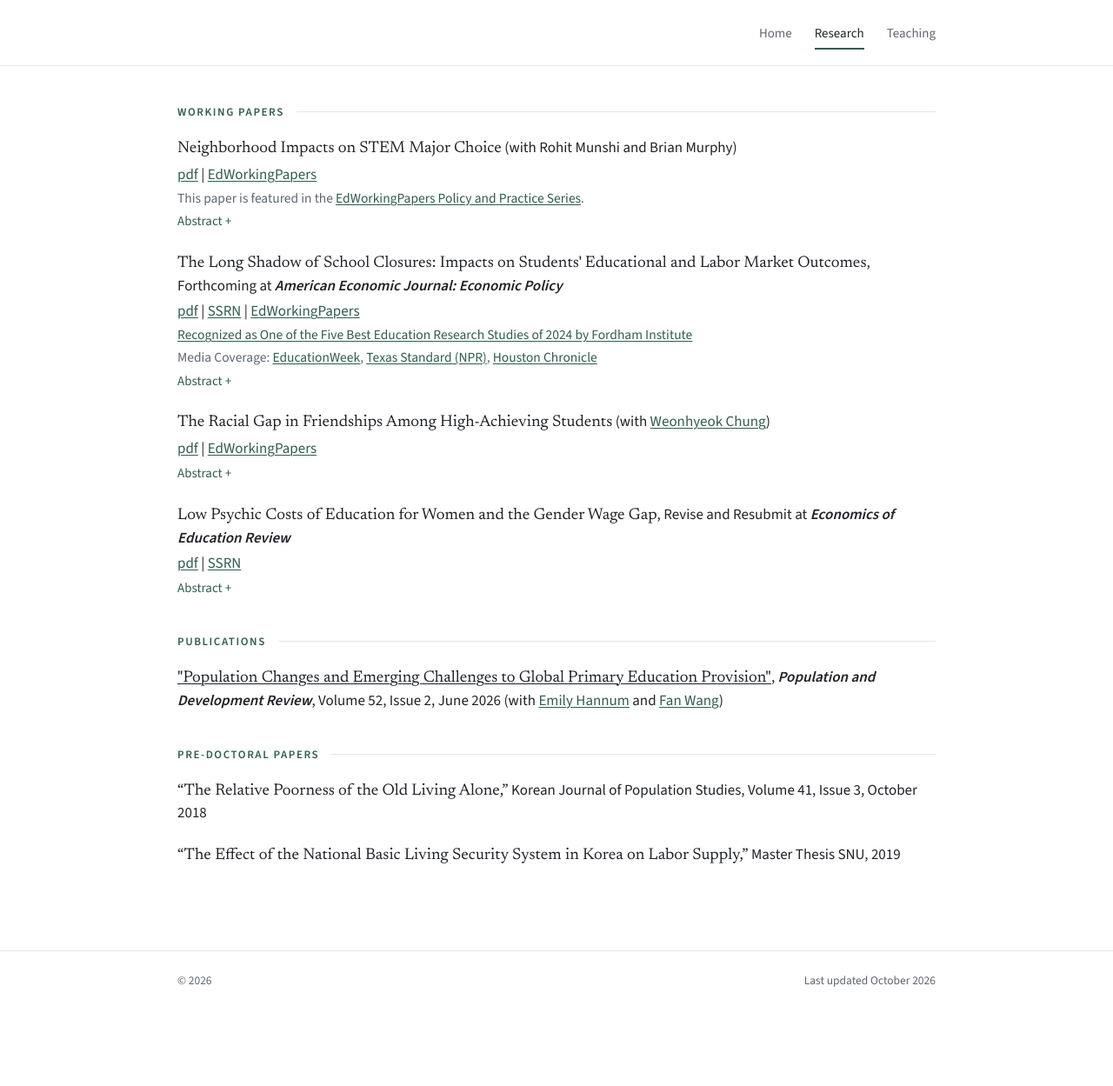
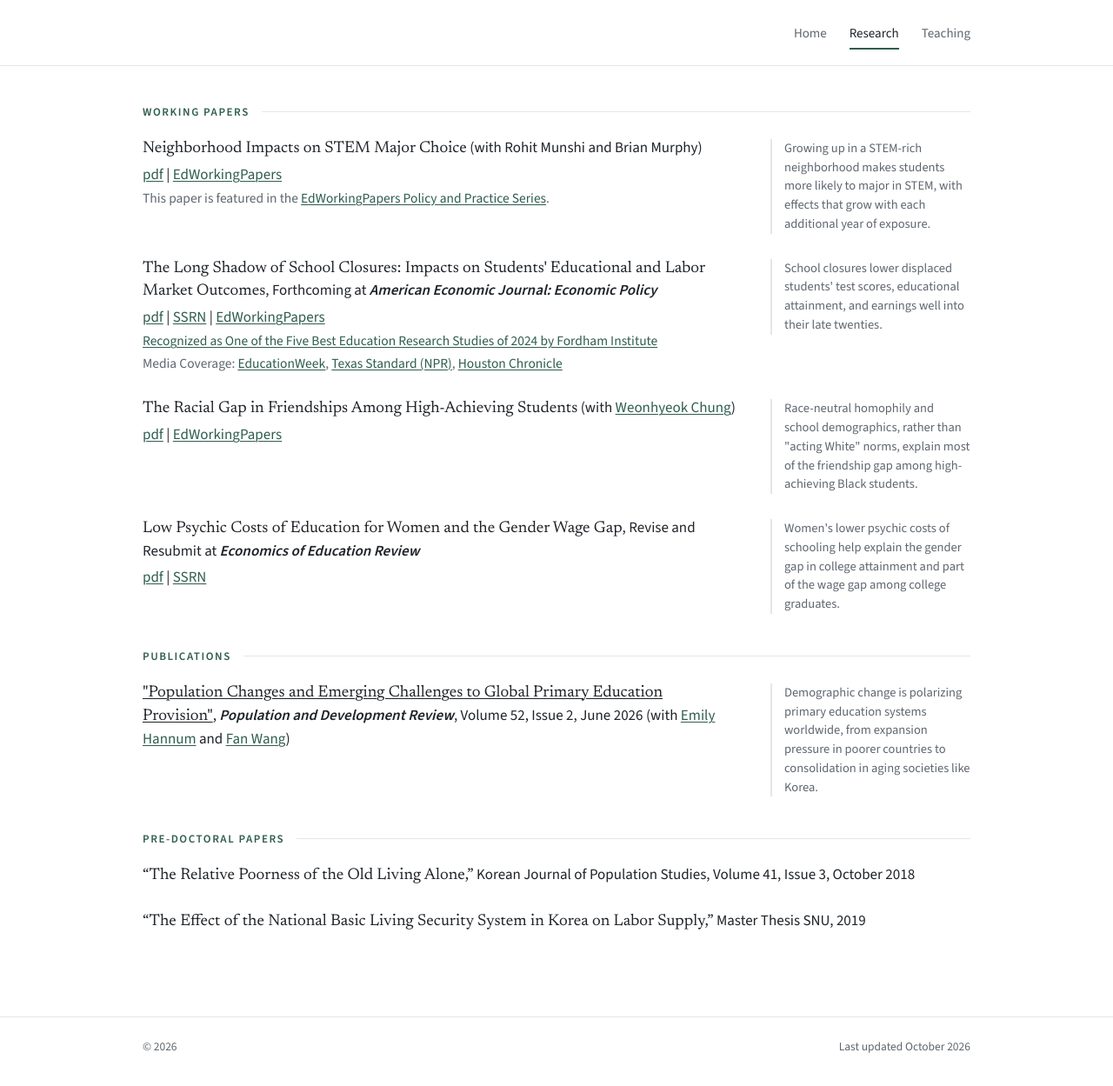
Before and after one commit to Jeonghyeok-Kim/Jeonghyeok-Kim.github.io, a Jekyll site: the page built from research.html, in a window 1280 px wide. Shown: the whole page at 87% size. Built offline with Jekyll 4.4.1, drawn with Linux system fonts in a browser that asks for light colours; before the commit the page ends 1172 px from its top, so only the background shows below that; part of the change alters nothing that is shown.

Commit message:
Replace abstracts with one-sentence summaries in a right-hand column (draft, not pushed)
Co-Authored-By: Claude Opus 5.5 <noreply@anthropic.com>
Claude-Session: https://claude.ai/code/session_01C8SfPgZMHDBmCfKXUXuK3z

```diff
--- a/_data/papers.yml
+++ b/_data/papers.yml
@@ -10,7 +10,7 @@
 #  info:       text shown right after the title, e.g. coauthors or status
 #  links:      shown as "pdf | SSRN | ..." under the title
 #  notes:      extra lines under the links (awards, media, ...)
-#  abstract:   shown when "Abstract" is clicked
+#  summary:    one-sentence summary shown on the right
 #
 #  In info / notes you can write links as [text](https://...).
 # ------------------------------------------------------------
@@ -18,26 +18,16 @@
 working_papers:
 
   - title: "Neighborhood Impacts on STEM Major Choice"
+    summary: "Growing up in a STEM-rich neighborhood makes students more likely to major in STEM, with effects that grow with each additional year of exposure."
     info: "(with Rohit Munshi and Brian Murphy)"
     links:
       pdf: /assets/Neighborhood_effects_STEM.pdf
       EdWorkingPapers: https://edworkingpapers.com/ai25-1263
     notes:
       - "This paper is featured in the [EdWorkingPapers Policy and Practice Series](https://edworkingpapers.com/policy-practice-series/ai25-1263)."
-    abstract: >-
-      This paper provides causal evidence that childhood neighborhoods shape
-      college major choice. Using Texas administrative data and variation in
-      school-move timing, we estimate the effect of neighborhood exposure on
-      STEM major choice. Students who move to STEM-rich neighborhoods are more
-      likely to major in STEM with each additional year of exposure. Local STEM
-      occupational composition is an important neighborhood characteristic
-      underlying this effect. The effects operate primarily through behavioral
-      pathways rather than academic performance. The benefits of STEM-rich
-      neighborhoods extend to underrepresented groups. These findings
-      underscore the critical role of neighborhoods in shaping educational
-      pathways and STEM participation.
 
   - title: "The Long Shadow of School Closures: Impacts on Students' Educational and Labor Market Outcomes"
+    summary: "School closures lower displaced students' test scores, educational attainment, and earnings well into their late twenties."
     info: ", Forthcoming at *American Economic Journal: Economic Policy*"
     links:
       pdf: /assets/School_Closure_and_Student_Outcomes.pdf
@@ -46,70 +36,25 @@ working_papers:
     notes:
       - "[Recognized as One of the Five Best Education Research Studies of 2024 by Fordham Institute](https://x.com/MichaelPetrilli/status/1870111404180574369)"
       - "Media Coverage: [EducationWeek](https://www.edweek.org/leadership/the-harm-of-school-closures-can-last-a-lifetime-new-research-shows/2024/06), [Texas Standard (NPR)](https://www.texasstandard.org/stories/school-closures-texas-pease-elementary-impact-students-academics/), [Houston Chronicle](https://www.houstonchronicle.com/news/houston-texas/education/hisd/article/school-closures-academics-21358511.php)"
-    abstract: >-
-      Each year, about a thousand public schools in the US close, displacing
-      hundreds of thousands of students. I examine the impact of public school
-      closures on displaced students using linked schooling and labor market
-      data from Texas. Using within-school across-time/cohort variation in
-      exposure to school closures, I implement difference-in-differences
-      strategies to identify causal effects. I find that school closures
-      decrease test scores, increase absenteeism, and lead to more disciplinary
-      actions. Furthermore, school closures decrease high school completion,
-      college attainment, employment, and earnings at ages 25–27. These impacts
-      are larger for secondary school students and those from economically
-      disadvantaged backgrounds.
 
   - title: "The Racial Gap in Friendships Among High-Achieving Students"
+    summary: "Race-neutral homophily and school demographics, rather than \"acting White\" norms, explain most of the friendship gap among high-achieving Black students."
     info: "(with [Weonhyeok Chung](https://sites.google.com/view/weonhyeokchung/home))"
     links:
       pdf: /assets/Friendship_Formation_by_Race_and_Abilities.pdf
       EdWorkingPapers: https://edworkingpapers.com/ai24-1025
-    abstract: >-
-      High-achieving Black students have fewer friends than high-achieving White
-      students. This pattern is often attributed to race-specific cultural
-      norms—most notably, the "acting White" hypothesis—which posit that
-      academically successful Black students face distinctive social costs from
-      their own racial group. Using nationally representative friendship network
-      data from the Add Health study, we revisit this interpretation. We show
-      that the gap can be largely accounted for by two race-neutral forces:
-      universal patterns of homophily—students of all races prefer friends who
-      share their race and achievement level—and the demographic structure of
-      schools, which leaves high-achieving Black students with a much smaller
-      pool of same-race, high-achieving peers. Counterfactual exercises that
-      equalize the demographic composition of schools eliminate most of the
-      friendship gap among high achievers, without invoking any group-specific
-      cultural attitudes toward achievement. Combining these estimates with
-      existing causal estimates of the economic returns to friendship suggests
-      that differences in adolescent social networks may have meaningful
-      downstream consequences for racial inequality in adulthood.
 
   - title: "Low Psychic Costs of Education for Women and the Gender Wage Gap"
+    summary: "Women's lower psychic costs of schooling help explain the gender gap in college attainment and part of the wage gap among college graduates."
     info: ", Revise and Resubmit at *Economics of Education Review*"
     links:
       pdf: /assets/Noncognitive_skills_and_gender_gaps.pdf
       SSRN: https://papers.ssrn.com/sol3/papers.cfm?abstract_id=4758383
-    abstract: >-
-      In recent years, women have surpassed men in educational attainment,
-      leading some researchers to propose that women may have lower psychic
-      costs of attending school. To understand the implications of this, I
-      incorporate psychic costs explicitly into the Becker model of human
-      capital. The model generates predictions about differential sorting into
-      college and gender gaps in skills, education, and wages, which I
-      investigate with data from the NLSY97. I find that women have lower
-      psychic costs—measured by behavioral misdemeanors—controlling for which
-      reduces the estimated gender gap in college attainment by one-third. While
-      women in the population have higher cognitive skills, this is reversed
-      when controlling for educational level because of the differential
-      education sorting. Given that the returns to cognitive skills are higher
-      than the returns to good behavior in the labor market, I find that
-      accounting for skill mix helps explain 7–12 percent of the gender wage gap
-      among the college-educated. The findings highlight the potential problems
-      associated with gender comparisons at the same educational level,
-      particularly when various skills are not available.
 
 publications:
 
   - title: "\"Population Changes and Emerging Challenges to Global Primary Education Provision\""
+    summary: "Demographic change is polarizing primary education systems worldwide, from expansion pressure in poorer countries to consolidation in aging societies like Korea."
     title_link: https://onlinelibrary.wiley.com/doi/full/10.1111/padr.70059
     info: ", *Population and Development Review*, Volume 52, Issue 2, June 2026 (with [Emily Hannum](https://sociology.sas.upenn.edu/people/emily-hannum) and [Fan Wang](https://fanwangecon.github.io/))"
 
--- a/_includes/paper.html
+++ b/_includes/paper.html
@@ -1,7 +1,9 @@
 {% assign first_char = paper.info | slice: 0 %}
-<div class="paper">
-  <p class="paper-head"><span class="paper-title">{% if paper.title_link %}<a href="{{ paper.title_link }}">{{ paper.title }}</a>{% else %}{{ paper.title }}{% endif %}</span>{% if paper.info %}{% if first_char != ',' %}&#32;{% endif %}{{ paper.info | markdownify | remove: '<p>' | remove: '</p>' | strip }}{% endif %}</p>
-  {% if paper.links %}<p class="paper-links">{% for l in paper.links %}<a href="{{ l[1] }}">{{ l[0] }}</a>{% unless forloop.last %} | {% endunless %}{% endfor %}</p>{% endif %}
-  {% for n in paper.notes %}<p class="paper-note">{{ n | markdownify | remove: '<p>' | remove: '</p>' | strip }}</p>{% endfor %}
-  {% if paper.abstract %}<details class="abstract"><summary>Abstract</summary><p>{{ paper.abstract }}</p></details>{% endif %}
+<div class="paper{% if paper.summary %} has-summary{% endif %}">
+  <div class="paper-main">
+    <p class="paper-head"><span class="paper-title">{% if paper.title_link %}<a href="{{ paper.title_link }}">{{ paper.title }}</a>{% else %}{{ paper.title }}{% endif %}</span>{% if paper.info %}{% if first_char != ',' %}&#32;{% endif %}{{ paper.info | markdownify | remove: '<p>' | remove: '</p>' | strip }}{% endif %}</p>
+    {% if paper.links %}<p class="paper-links">{% for l in paper.links %}<a href="{{ l[1] }}">{{ l[0] }}</a>{% unless forloop.last %} | {% endunless %}{% endfor %}</p>{% endif %}
+    {% for n in paper.notes %}<p class="paper-note">{{ n | markdownify | remove: '<p>' | remove: '</p>' | strip }}</p>{% endfor %}
+  </div>
+  {% if paper.summary %}<p class="paper-summary">{{ paper.summary }}</p>{% endif %}
 </div>
--- a/assets/css/main.css
+++ b/assets/css/main.css
@@ -25,7 +25,7 @@ body {
 a { color: var(--accent); text-decoration-thickness: 1px; text-underline-offset: 2px; }
 a:hover { color: #1d4237; }
 
-.wrap { max-width: 920px; margin: 0 auto; padding: 0 24px; }
+.wrap { max-width: 1000px; margin: 0 auto; padding: 0 24px; }
 
 /* Header ----------------------------------------------------- */
 .site-header { border-bottom: 1px solid var(--rule); }
@@ -83,7 +83,12 @@ a:hover { color: #1d4237; }
 .section-title::after { content: ""; flex: 1; height: 1px; background: var(--rule); }
 
 /* Papers */
-.paper { margin-bottom: 22px; }
+.paper { margin-bottom: 26px; }
+.paper.has-summary { display: grid; grid-template-columns: minmax(0, 1fr) 230px; gap: 40px; align-items: start; }
+.paper-summary {
+  margin: 3px 0 0 !important; font-size: 14.5px; line-height: 1.5; color: var(--muted);
+  padding-left: 14px; border-left: 2px solid var(--rule);
+}
 .paper p { margin: 0; }
 .paper-head { line-height: 1.5; }
 .paper-title { font: 400 18.5px/1.4 var(--serif); }
@@ -92,15 +97,6 @@ a:hover { color: #1d4237; }
 .paper-links { margin-top: 3px !important; }
 .paper-note { font-size: 15.5px; color: var(--muted); }
 
-.abstract { margin-top: 2px; }
-.abstract summary { cursor: pointer; color: var(--accent); font-size: 15px; list-style: none; width: fit-content; }
-.abstract summary::-webkit-details-marker { display: none; }
-.abstract summary::after { content: " +"; }
-.abstract[open] summary::after { content: " −"; }
-.abstract p {
-  margin-top: 8px; padding: 12px 16px; border-left: 3px solid var(--accent); background: #fafafa;
-  font-size: 15.5px; line-height: 1.6; color: #3b4048;
-}
 
 /* Footer ----------------------------------------------------- */
 .site-footer { border-top: 1px solid var(--rule); font-size: 13.5px; color: var(--muted); }
@@ -116,4 +112,5 @@ a:hover { color: #1d4237; }
   .profile .photo-frame { grid-row: 1 / span 3; }
   .initials { font-size: 34px; }
   .profile-name { margin-top: 0; }
+  .paper.has-summary { grid-template-columns: 1fr; gap: 6px; }
 }
```
